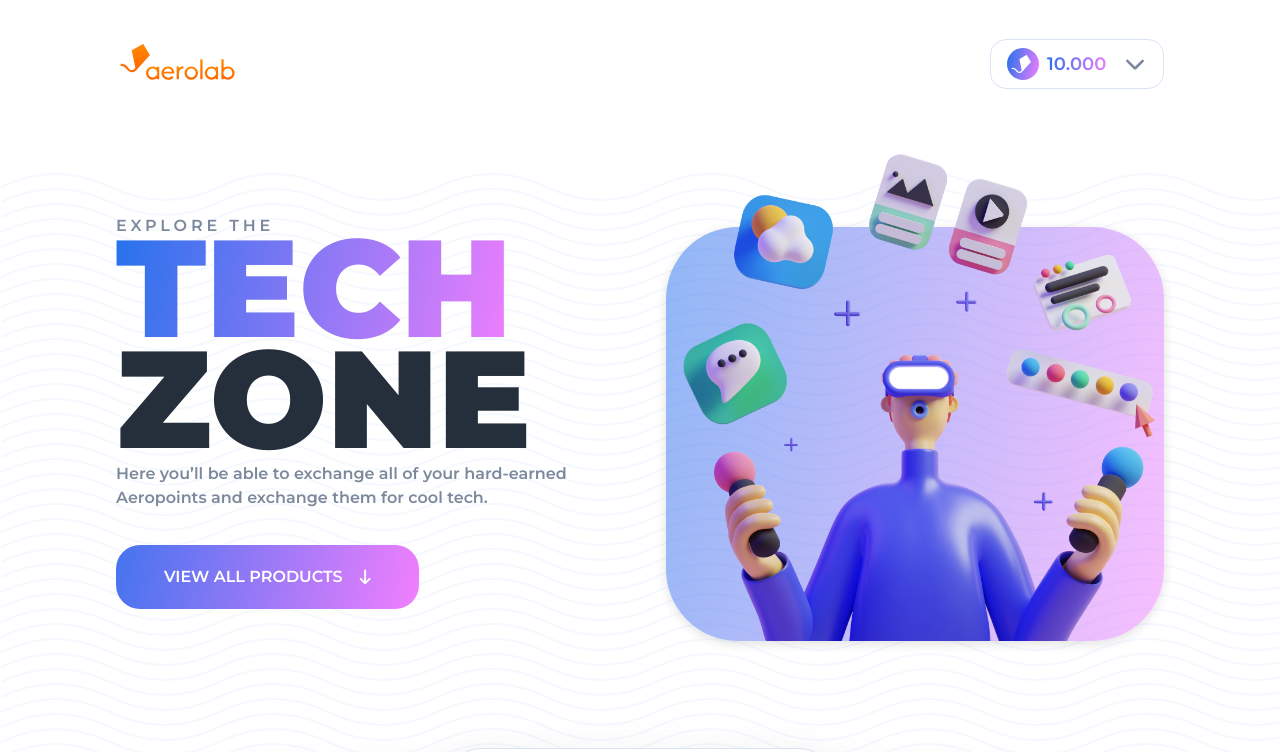
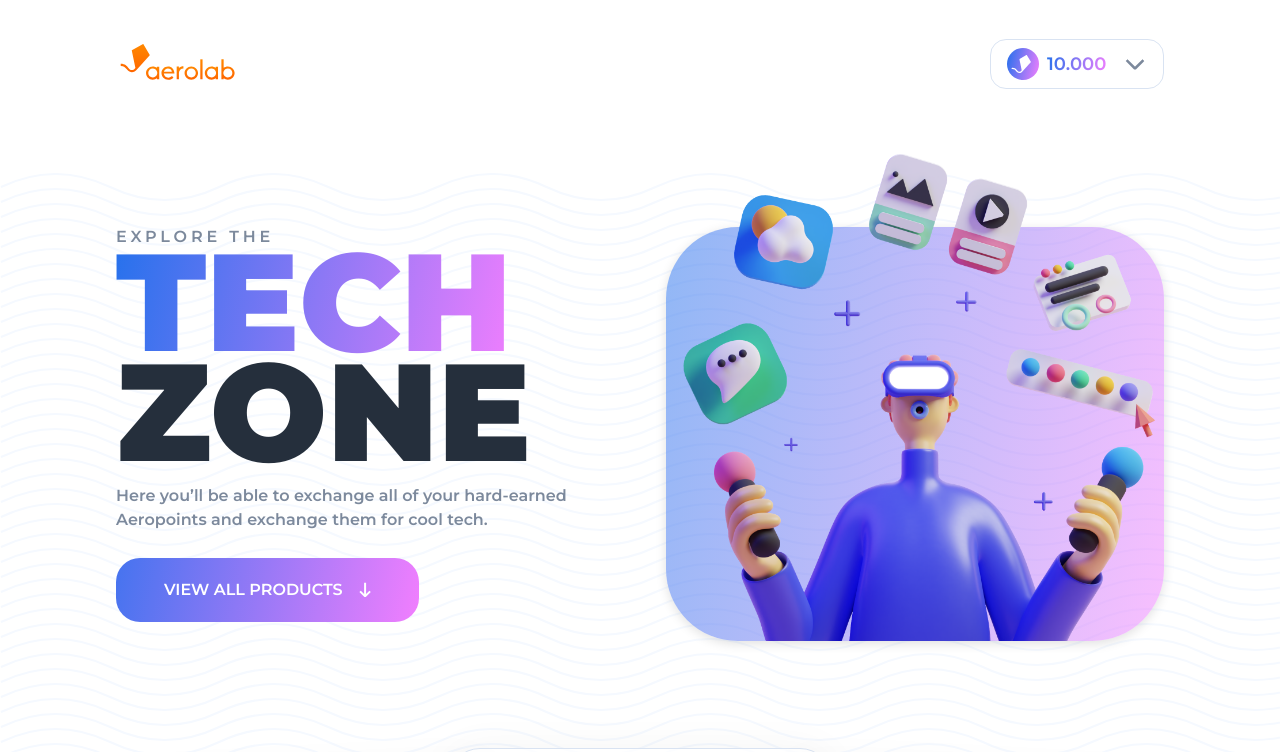
Before and after one commit to sebasusnik/aerolab-frontend-challenge, a Next.js app: page / in a window 1280 px wide. Shown: the top 752 px of the page. Built offline with nearby package versions, Linux system fonts and the light colour scheme.

Commit message:
main heading spacing

```diff
--- a/styles/components/page/landing.css
+++ b/styles/components/page/landing.css
@@ -21,14 +21,15 @@
     gap: 1.5em;
     z-index: 80;
     @media (min-width: 78.75rem) {
+      padding-top: 1em;
       align-items: inherit;
       text-align: inherit;
-      gap: 0;
+      gap: 0.75em;
       height: 37.5em;
     }
     & .landing-heading {
       flex-direction: column;
-      gap: 1.5em;
+      gap: 1.75em;
       & > * {
         display: block;
       }
@@ -72,7 +73,7 @@
         width: max(18.9375rem, 19.9em);
         height: max(4rem, 5em);
         gap: max(0.75rem, 1.5em);
-        margin: auto 0%;
+        margin: auto 0 0.5em;
         & span {
           font-size: max(1rem, 1.125em);
         }
--- a/styles/components/page/walkthrough.css
+++ b/styles/components/page/walkthrough.css
@@ -38,7 +38,7 @@
   }
   & .walkthrough-cards {
     gap: 1.5rem;
-    max-width: 30rem;
+    max-width: 29rem;
     padding-top: 0.5em;
     flex-direction: column;
     overflow: inherit;
@@ -47,9 +47,6 @@
       flex-direction: row;
       max-width: var(--page-width);
       font-size: clamp(0.7em, 1.2vw + 0.25em, 1em);
-    }
-    @media (min-width: 78.75rem) {
-
     }
   }
 }
```
